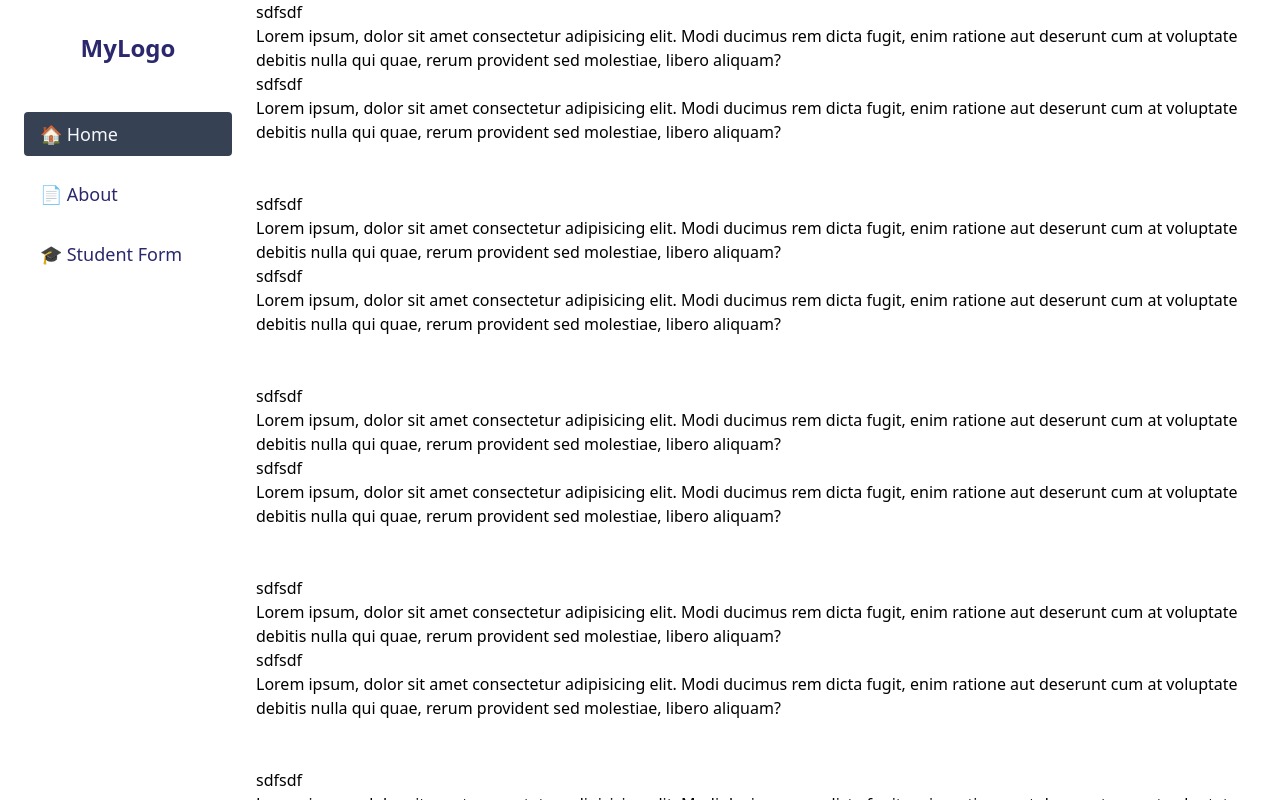
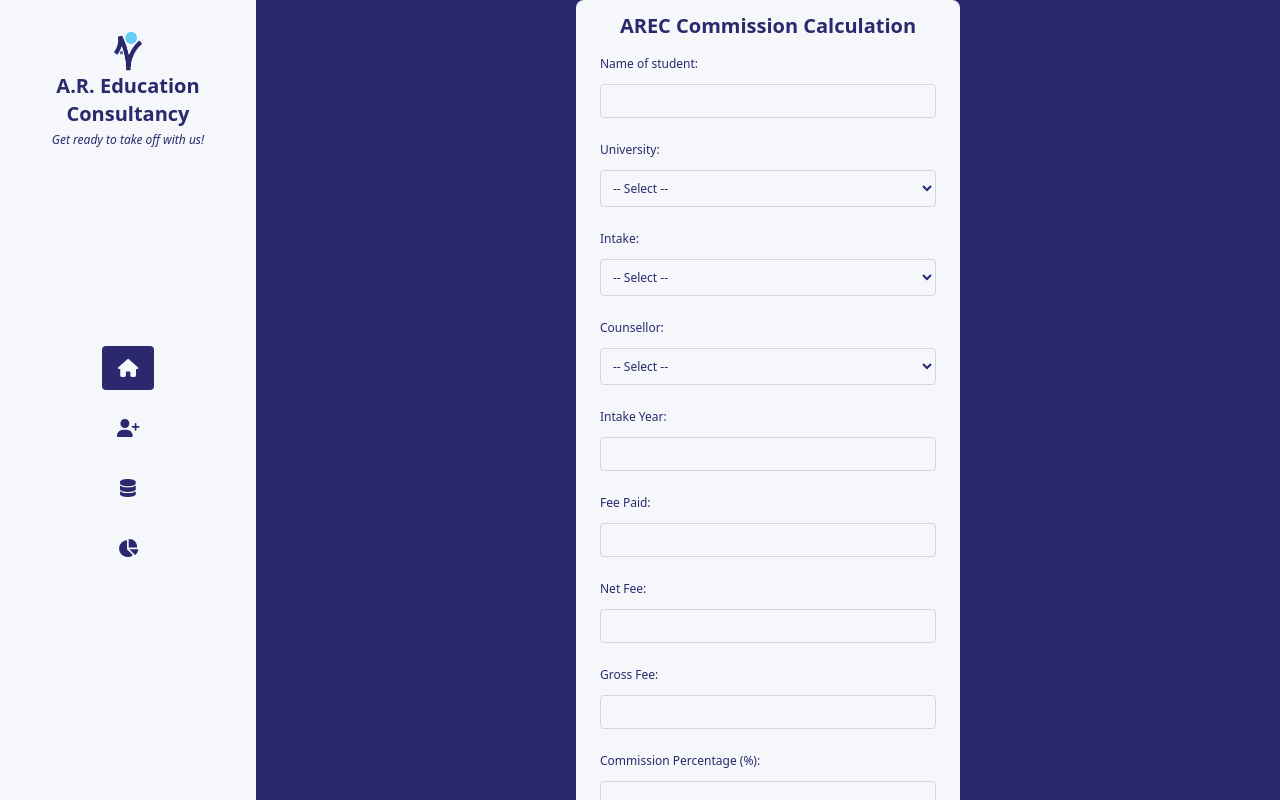
Before and after one commit to Shahil-Dhakal-84/client, a React (Vite) app: page / in a window 1280 px wide. Built offline with nearby package versions, Linux system fonts and the light colour scheme.

Commit message:
creating components

```diff
--- a/package.json
+++ b/package.json
@@ -10,6 +10,8 @@
     "preview": "vite preview"
   },
   "dependencies": {
+    "@fortawesome/free-solid-svg-icons": "^6.7.2",
+    "@fortawesome/react-fontawesome": "^0.2.2",
     "@tailwindcss/vite": "^4.1.8",
     "react": "^19.1.0",
     "react-dom": "^19.1.0",
--- a/src/App.jsx
+++ b/src/App.jsx
@@ -1,17 +1,21 @@
 import { BrowserRouter as Router, Routes, Route } from "react-router-dom";
 import SidebarLayout from "./layouts/SidebarLayout";
-import Home from "./pages/Home";
-import About from "./pages/About";
+import UniversityCounsellorForm from './pages/UniversityCounsellorForm';
+import StudentsData from './pages/StudentsData';
+import StudentAnalysis from './pages/StudentAnalysis';
 import StudentForm from './pages/StudentForm';
 import './App.css'
+
 
 function App() {
   return (
     <Router>
       <Routes>
         <Route path="/" element={<SidebarLayout />}>
-          <Route index element={<Home />} />
-          <Route path="student-form" element={<StudentForm />} />
+          <Route index element={<StudentForm />} />
+          <Route path="university-counsellor-registration" element={<UniversityCounsellorForm />} />
+          <Route path="students-data" element={<StudentsData />} />
+          <Route path="student-analysis" element={<StudentAnalysis />} />
         </Route>
       </Routes>
     </Router>
--- a/src/components/FormLayout.jsx
+++ b/src/components/FormLayout.jsx
@@ -1,7 +1,7 @@
 export default function FormLayout({ title, children }) {
   return (
     <div className="bg-[#2B286D] min-h-screen flex items-center justify-center relative">
-      <form className="custom-scrollbar bg-[#F6F7FB] px-6 py-3 rounded-lg shadow-lg w-full max-w-md h-[85vh] overflow-y-auto">
+      <form className="custom-scrollbar bg-[#F6F7FB] px-6 py-3 rounded-lg shadow-lg w-full max-w-sm overflow-y-auto">
         <h1 className="text-[#2B286D] text-center text-xl font-bold mb-4">{title}</h1>
         {children}
       </form>
--- a/src/layouts/SidebarLayout.jsx
+++ b/src/layouts/SidebarLayout.jsx
@@ -1,46 +1,67 @@
-// src/layouts/SidebarLayout.jsx
 import { NavLink, Outlet } from "react-router-dom";
+import { FontAwesomeIcon } from "@fortawesome/react-fontawesome";
+import { faHome, faUserPlus, faChartPie, faDatabase } from "@fortawesome/free-solid-svg-icons";
+
 
 export default function SidebarLayout() {
   return (
     <div className="flex h-screen">
-      <aside className="w-64 bg-[#2B286D]-800 text-[#2B286D] flex flex-col items-center py-8">
-        <div className="text-2xl font-bold mb-12">MyLogo</div>
-        <nav className="flex flex-col space-y-4 w-full px-6">
+      <aside className="w-64 bg-[#F6F7FB] text-[#2B286D] flex flex-col py-8">
+
+        <NavLink to="/" className="flex flex-col items-center justify-center px-4 text-center">
+          <img src="/logo.png" alt="AREC-logo" className="h-10 w-auto" />
+          <h2 className="text-xl font-bold text-[#2B286D]">A.R. Education Consultancy</h2>
+          <p className="text-xs text-[#2B286D] italic mt-1">Get ready to take off with us!</p>
+        </NavLink>
+
+        <div className="flex-grow flex flex-col justify-center items-center">
+          <nav className="flex flex-col items-center space-y-4 w-full px-6">
             <NavLink
               to="/"
               end
               className={({ isActive }) =>
-              `py-2 px-4 rounded text-lg text-[#F6F7FB] bg-[#2B286D] transition ${
-                isActive ? "bg-gray-700" : ""
+                `py-2 px-4 rounded text-lg hover:text-[#F6F7FD] hover:bg-[#3C39A1] transition ${
+                  isActive ? "bg-[#2B286D] text-[#F6F7FD]" : ""
                 }`
               }
             >
-            🏠 Home
+              <FontAwesomeIcon icon={faHome} />
             </NavLink>
 
             <NavLink
-            to="/about"
+              to="/university-counsellor-registration"
               className={({ isActive }) =>
-              `py-2 px-4 rounded text-lg hover:bg-gray-700 transition ${
-                isActive ? "bg-gray-700" : ""
+                `py-2 px-4 rounded text-lg hover:text-[#F6F7FD] hover:bg-[#3C39A1] transition ${
+                  isActive ? "bg-[#2B286D] text-[#F6F7FD]" : ""
                 }`
               }
             >
-            📄 About
+              <FontAwesomeIcon icon={faUserPlus} />
             </NavLink>
 
             <NavLink
-            to="/student-form"
+              to="/students-data"
               className={({ isActive }) =>
-              `py-2 px-4 rounded text-lg hover:bg-gray-700 transition ${
-                isActive ? "bg-gray-700" : ""
+                `py-2 px-4 rounded text-lg hover:text-[#F6F7FD] hover:bg-[#3C39A1] transition ${
+                  isActive ? "bg-[#2B286D] text-[#F6F7FD]" : ""
                 }`
               }
             >
-            🎓 Student Form
+              <FontAwesomeIcon icon={faDatabase} />
+            </NavLink>
+
+            <NavLink
+              to="/student-analysis"
+              className={({ isActive }) =>
+                `py-2 px-4 rounded text-lg hover:text-[#F6F7FD] hover:bg-[#3C39A1] transition ${
+                  isActive ? "bg-[#2B286D] text-[#F6F7FD]" : ""
+                }`
+              }
+            >
+              <FontAwesomeIcon icon={faChartPie} />
             </NavLink>
           </nav>
+        </div>
       </aside>
 
       <main className="flex-1 overflow-y-auto">
--- a/src/pages/About.jsx
+++ /dev/null
@@ -1,4 +0,0 @@
-// src/pages/About.jsx
-export default function About() {
-  return <h1 className="text-3xl font-bold">About Us</h1>;
-}
--- a/src/pages/Home.jsx
+++ /dev/null
@@ -1,51 +0,0 @@
-// src/pages/Home.jsx
-export default function Home() {
-  return (
-    <>
-    <div>
-        <h1>sdfsdf</h1>
-        <p>Lorem ipsum, dolor sit amet consectetur adipisicing elit. Modi ducimus rem dicta fugit, enim ratione aut deserunt cum at voluptate debitis nulla qui quae, rerum provident sed molestiae, libero aliquam?</p>
-        <h1>sdfsdf</h1>
-        <p>Lorem ipsum, dolor sit amet consectetur adipisicing elit. Modi ducimus rem dicta fugit, enim ratione aut deserunt cum at voluptate debitis nulla qui quae, rerum provident sed molestiae, libero aliquam?</p>
-        <br />
-        <br />
-            <h1>sdfsdf</h1>
-        <p>Lorem ipsum, dolor sit amet consectetur adipisicing elit. Modi ducimus rem dicta fugit, enim ratione aut deserunt cum at voluptate debitis nulla qui quae, rerum provident sed molestiae, libero aliquam?</p>
-        <h1>sdfsdf</h1>
-        <p>Lorem ipsum, dolor sit amet consectetur adipisicing elit. Modi ducimus rem dicta fugit, enim ratione aut deserunt cum at voluptate debitis nulla qui quae, rerum provident sed molestiae, libero aliquam?</p>
-        <br />
-        <br />
-            <h1>sdfsdf</h1>
-        <p>Lorem ipsum, dolor sit amet consectetur adipisicing elit. Modi ducimus rem dicta fugit, enim ratione aut deserunt cum at voluptate debitis nulla qui quae, rerum provident sed molestiae, libero aliquam?</p>
-        <h1>sdfsdf</h1>
-        <p>Lorem ipsum, dolor sit amet consectetur adipisicing elit. Modi ducimus rem dicta fugit, enim ratione aut deserunt cum at voluptate debitis nulla qui quae, rerum provident sed molestiae, libero aliquam?</p>
-        <br />
-        <br />
-            <h1>sdfsdf</h1>
-        <p>Lorem ipsum, dolor sit amet consectetur adipisicing elit. Modi ducimus rem dicta fugit, enim ratione aut deserunt cum at voluptate debitis nulla qui quae, rerum provident sed molestiae, libero aliquam?</p>
-        <h1>sdfsdf</h1>
-        <p>Lorem ipsum, dolor sit amet consectetur adipisicing elit. Modi ducimus rem dicta fugit, enim ratione aut deserunt cum at voluptate debitis nulla qui quae, rerum provident sed molestiae, libero aliquam?</p>
-        <br />
-        <br />
-            <h1>sdfsdf</h1>
-        <p>Lorem ipsum, dolor sit amet consectetur adipisicing elit. Modi ducimus rem dicta fugit, enim ratione aut deserunt cum at voluptate debitis nulla qui quae, rerum provident sed molestiae, libero aliquam?</p>
-        <h1>sdfsdf</h1>
-        <p>Lorem ipsum, dolor sit amet consectetur adipisicing elit. Modi ducimus rem dicta fugit, enim ratione aut deserunt cum at voluptate debitis nulla qui quae, rerum provident sed molestiae, libero aliquam?</p>
-        <br />
-        <br />
-            <h1>sdfsdf</h1>
-        <p>Lorem ipsum, dolor sit amet consectetur adipisicing elit. Modi ducimus rem dicta fugit, enim ratione aut deserunt cum at voluptate debitis nulla qui quae, rerum provident sed molestiae, libero aliquam?</p>
-        <h1>sdfsdf</h1>
-        <p>Lorem ipsum, dolor sit amet consectetur adipisicing elit. Modi ducimus rem dicta fugit, enim ratione aut deserunt cum at voluptate debitis nulla qui quae, rerum provident sed molestiae, libero aliquam?</p>
-        <br />
-        <br />
-            <h1>sdfsdf</h1>
-        <p>Lorem ipsum, dolor sit amet consectetur adipisicing elit. Modi ducimus rem dicta fugit, enim ratione aut deserunt cum at voluptate debitis nulla qui quae, rerum provident sed molestiae, libero aliquam?</p>
-        <h1>sdfsdf</h1>
-        <p>Lorem ipsum, dolor sit amet consectetur adipisicing elit. Modi ducimus rem dicta fugit, enim ratione aut deserunt cum at voluptate debitis nulla qui quae, rerum provident sed molestiae, libero aliquam?</p>
-        <br />
-        <br />
-    </div>
-    </>
-);
-}
--- /dev/null
+++ b/src/pages/StudentAnalysis.jsx
@@ -0,0 +1,7 @@
+export default function StudentAnalysis() {
+    return(
+        <>
+            <h1>StudentAnalysis Work In Progress</h1>
+        </>
+    );
+}
--- a/src/pages/StudentForm.jsx
+++ b/src/pages/StudentForm.jsx
@@ -13,7 +13,7 @@ export default function StudentForm() {
   ];
 
   return (
-    <FormLayout>
+    <FormLayout title={"AREC Commission Calculation"}>
       <InputField label="Name of student:" name="name" required />
 
       <SelectField label="University:" name="university" options={universityOptions} required />
--- /dev/null
+++ b/src/pages/StudentsData.jsx
@@ -0,0 +1,7 @@
+export default function StudentsData() {
+    return(
+        <>
+            <h1>StudentsData Work In Progress</h1>
+        </>
+    );
+}
--- /dev/null
+++ b/src/pages/UniversityCounsellorForm.jsx
@@ -0,0 +1,19 @@
+import FormLayout from '../components/FormLayout';
+import InputField from '../components/InputField';
+import Button from '../components/Button';
+
+export default function UniversityCounsellorForm() {
+    return(
+        <>
+            <FormLayout title={"University Registration"}>
+                <InputField label="University Name:" name="university-name" required />
+                <Button type="submit" className="w-full mt-2">Submit</Button>
+            </FormLayout>
+
+            <FormLayout title={"Counsellor Registration"}>
+                <InputField label="Counsellor Name:" name="counsellor-name" required />
+                <Button type="submit" className="w-full mt-2">Submit</Button>
+            </FormLayout>
+        </>
+    );
+}
```
Also changed, not shown: 1 other file (tests, documents, lock files or other folders). Lines whose indentation alone changed are shown as unchanged.
